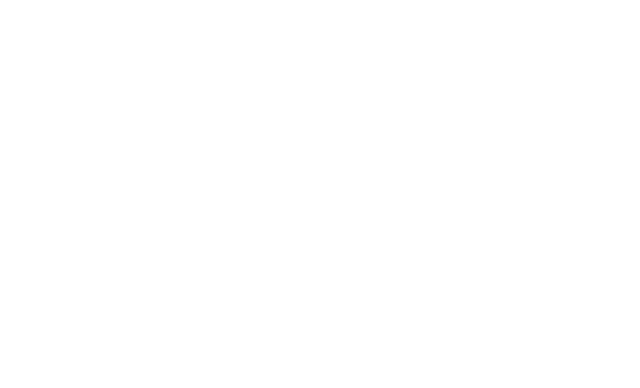
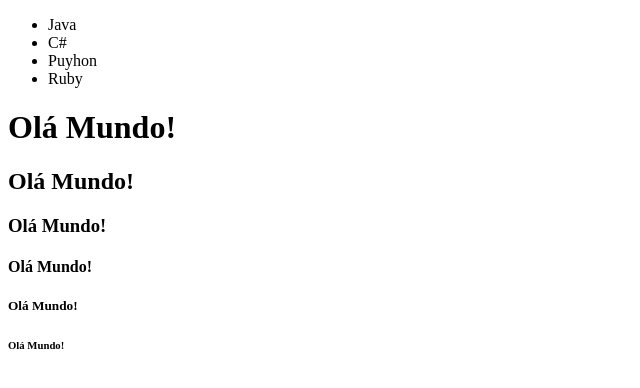
Before and after one commit to LeoBlanco123/exemplo-git-l2, a plain HTML site: page index.html in a window 1280 px wide. Shown: the whole page, without its empty margins (0-640 px from the left). Drawn offline with Linux system fonts and the light colour scheme.

Commit message:
Tags div/header/nav/ul/li adicionadas.

```diff
--- a/index.html
+++ b/index.html
@@ -8,7 +8,43 @@
     <title>Exemplo HTML</title>
 </head>
 
-<body>
+ <body>
+
+        <div>
+
+            <header>
+
+                <nav>
+
+                    <ul>
+
+                        <li>Java</li>
+                    <li>C#</li>
+                    <li>Puyhon</li>
+                    <li>Ruby</li>
+
+                </ul>
+
+            </nav>
+
+        </header>
+
+    </div>
+
+
+
+
+
+    <h1>Olá Mundo!</h1>
+    <h2>Olá Mundo!</h2>
+    <h3>Olá Mundo!</h3>
+    <h4>Olá Mundo!</h4>
+    <h5>Olá Mundo!</h5>
+    <h6>Olá Mundo!</h6>
+
+
+
+
 
 </body>
 
```
